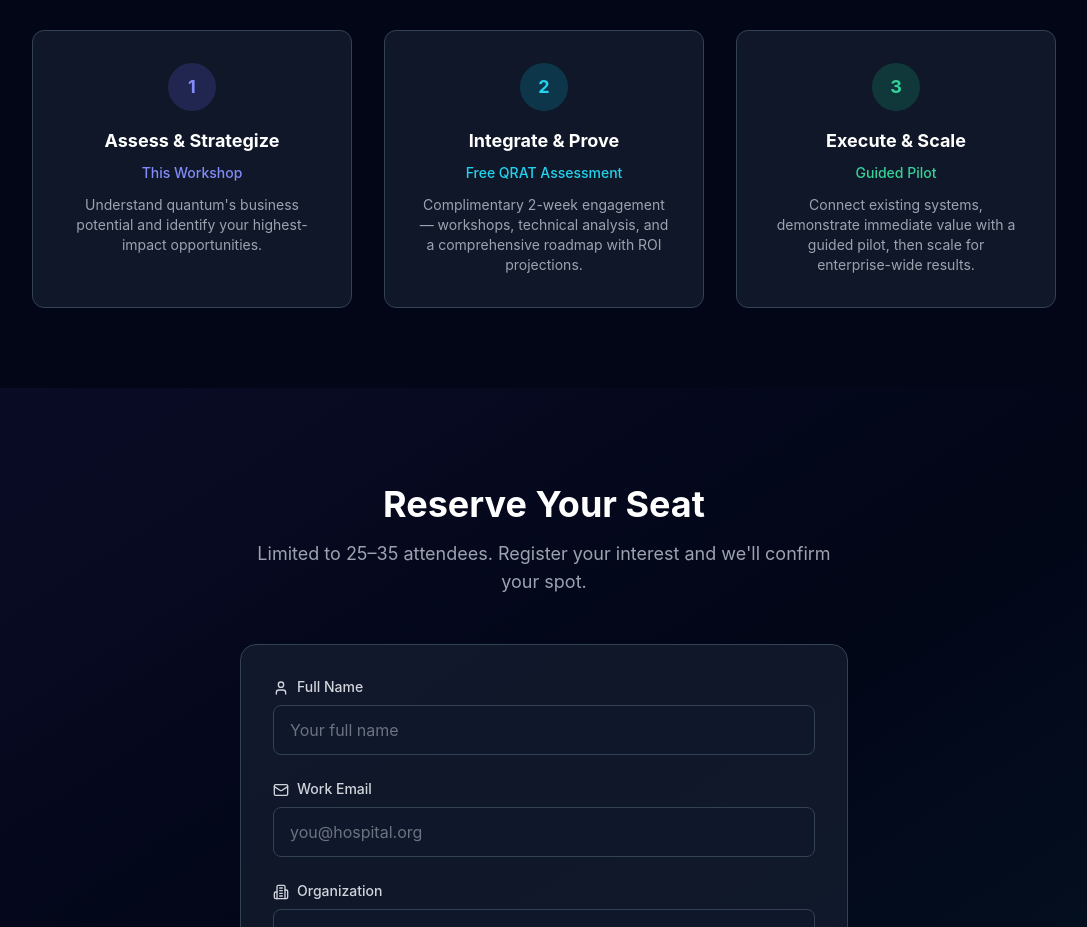
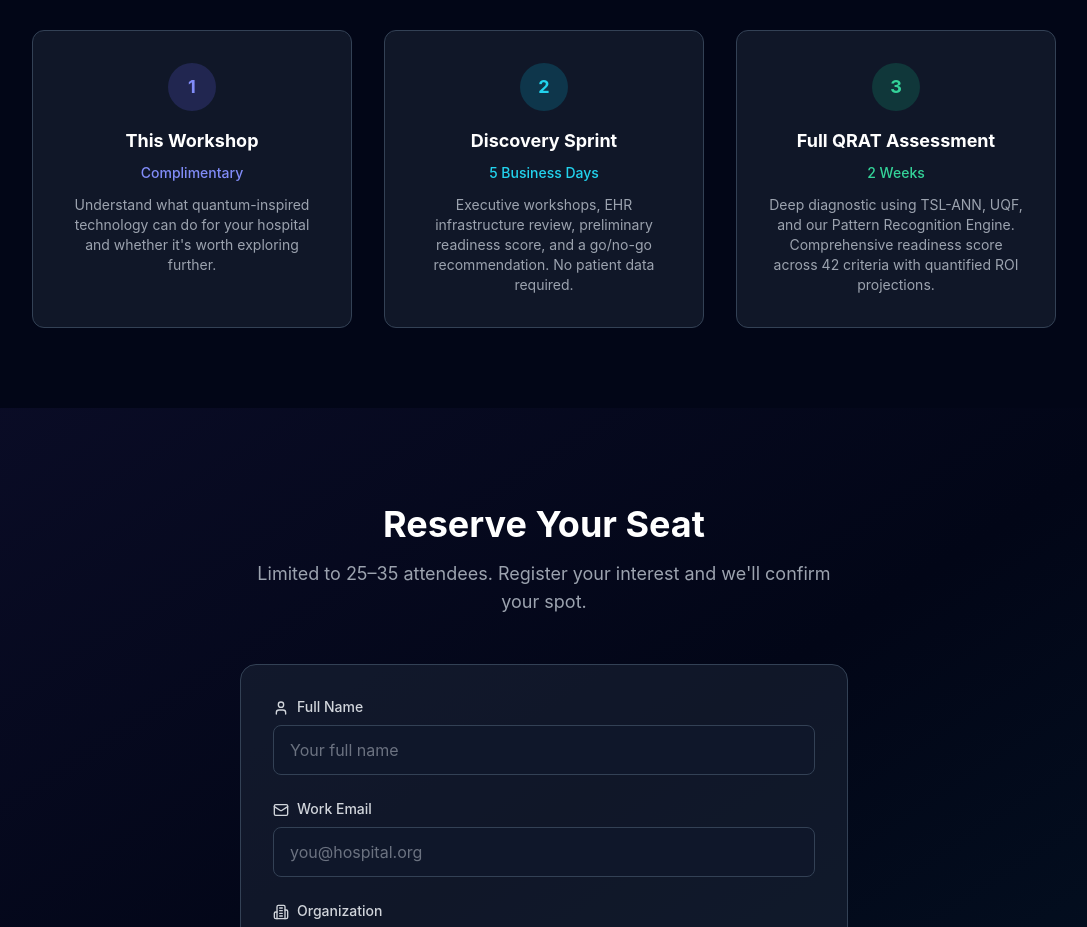
Before and after one commit to jlasman/quantumstarsystems, a React (Vite) app: page /healthcare-workshop in a window 1280 px wide. Shown: the part 3500-4427 px from the top of the page, without its empty margins (96-1183 px from the left). Built offline with nearby package versions, Linux system fonts and the light colour scheme; no server answers.

Commit message:
fix: update engagement pathway to match Discovery Sprint → QRAT flow
- Step 2: Discovery Sprint (5 business days, paid) replaces 'Free QRAT Assessment'
- Step 3: Full QRAT Assessment (2 weeks) replaces generic 'Guided Pilot'
- Updated FAQ to reference Discovery Sprint instead of complimentary QRAT

```diff
--- a/src/pages/HealthcareWorkshop.tsx
+++ b/src/pages/HealthcareWorkshop.tsx
@@ -126,7 +126,7 @@ export default function HealthcareWorkshop() {
     },
     {
       question: 'What happens after the workshop?',
-      answer: 'Attendees are invited to a complimentary Quantum Readiness Assessment (QRAT) — a focused engagement where we evaluate your infrastructure, identify your highest-impact opportunities, and deliver a strategic roadmap with ROI projections. No patient data required.',
+      answer: 'Interested attendees can engage a Discovery Sprint — a focused 5-day engagement where we review your EHR infrastructure, run executive workshops, and deliver a preliminary readiness score with a go/no-go recommendation. No patient data required. From there, a full QRAT Assessment goes deeper with our proprietary tooling across 42 criteria.',
     },
     {
       question: 'Is there a cost to attend?',
@@ -359,27 +359,27 @@ export default function HealthcareWorkshop() {
               <div className="w-12 h-12 bg-indigo-500/20 rounded-full flex items-center justify-center mx-auto mb-4">
                 <span className="text-indigo-400 font-bold text-lg">1</span>
               </div>
-              <h3 className="text-lg font-bold text-white mb-2">Assess & Strategize</h3>
-              <p className="text-indigo-400 text-sm font-medium mb-3">This Workshop</p>
-              <p className="text-gray-400 text-sm">Understand quantum's business potential and identify your highest-impact opportunities.</p>
+              <h3 className="text-lg font-bold text-white mb-2">This Workshop</h3>
+              <p className="text-indigo-400 text-sm font-medium mb-3">Complimentary</p>
+              <p className="text-gray-400 text-sm">Understand what quantum-inspired technology can do for your hospital and whether it's worth exploring further.</p>
             </div>
 
             <div className="bg-slate-800/50 border border-slate-700 rounded-xl p-8 text-center relative">
               <div className="w-12 h-12 bg-cyan-500/20 rounded-full flex items-center justify-center mx-auto mb-4">
                 <span className="text-cyan-400 font-bold text-lg">2</span>
               </div>
-              <h3 className="text-lg font-bold text-white mb-2">Integrate & Prove</h3>
-              <p className="text-cyan-400 text-sm font-medium mb-3">Free QRAT Assessment</p>
-              <p className="text-gray-400 text-sm">Complimentary 2-week engagement — workshops, technical analysis, and a comprehensive roadmap with ROI projections.</p>
+              <h3 className="text-lg font-bold text-white mb-2">Discovery Sprint</h3>
+              <p className="text-cyan-400 text-sm font-medium mb-3">5 Business Days</p>
+              <p className="text-gray-400 text-sm">Executive workshops, EHR infrastructure review, preliminary readiness score, and a go/no-go recommendation. No patient data required.</p>
             </div>
 
             <div className="bg-slate-800/50 border border-slate-700 rounded-xl p-8 text-center relative">
               <div className="w-12 h-12 bg-emerald-500/20 rounded-full flex items-center justify-center mx-auto mb-4">
                 <span className="text-emerald-400 font-bold text-lg">3</span>
               </div>
-              <h3 className="text-lg font-bold text-white mb-2">Execute & Scale</h3>
-              <p className="text-emerald-400 text-sm font-medium mb-3">Guided Pilot</p>
-              <p className="text-gray-400 text-sm">Connect existing systems, demonstrate immediate value with a guided pilot, then scale for enterprise-wide results.</p>
+              <h3 className="text-lg font-bold text-white mb-2">Full QRAT Assessment</h3>
+              <p className="text-emerald-400 text-sm font-medium mb-3">2 Weeks</p>
+              <p className="text-gray-400 text-sm">Deep diagnostic using TSL-ANN, UQF, and our Pattern Recognition Engine. Comprehensive readiness score across 42 criteria with quantified ROI projections.</p>
             </div>
           </div>
         </div>
```
